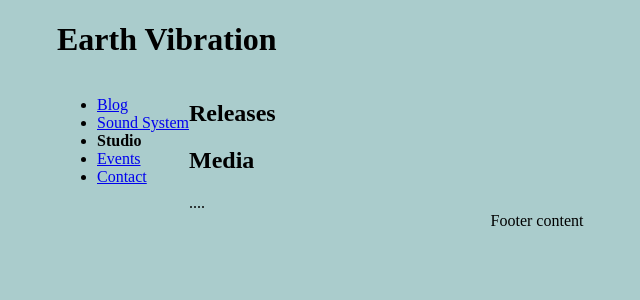
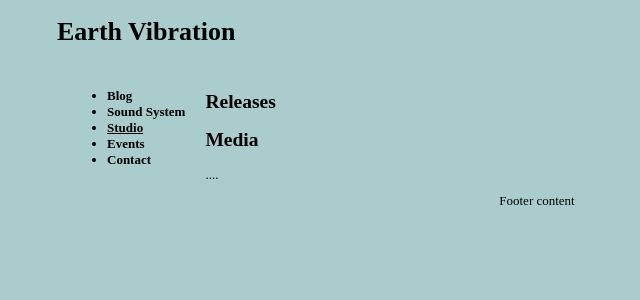
Before and after one commit to mhelmer/earthvibration_web, a Django app: page /studio/ in a window 1280 px wide. Shown: the top 300 px of the page, without its empty margins (103-743 px from the left). Run offline with Django 3.2, Linux system fonts and the light colour scheme; parts of the project's set-up code (start-up, migrations or seed data) failed here and were passed over.

Commit message:
Make the HTML more HTML5, update css

```diff
--- a/earthvibration/static/css/style.css
+++ b/earthvibration/static/css/style.css
@@ -1,22 +1,25 @@
 body {
-  background: #aacccc;
-  color: #000000;
+  background: #acc;
+  color: #000;
+  font-size: 81.3%;
 }
-dt, dd {
+#events dt, dd {
 	display: inline;
 	margin: 0;
 }
-dt {
+#events dt {
 	font-weight: bold;
 }
-dd:after {
+#events dd:after {
 	content: '\A';
 	white-space: pre;
 }
-#nav, #content {
+nav, main {
 	float: left;
+	margin: 10px;
+	display:inline-block;
 }
-#footer {
+footer {
 	clear: both;
 	text-align: center;
 }
@@ -24,3 +27,39 @@ dd:after {
 	margin: 0 auto;
 	width: 960px;
 }
+a {
+	font-weight: bold;
+	text-decoration: none;
+	color: #000;
+}
+a:hover {
+	text-decoration: underline;
+}
+.nav-active {
+	text-decoration: underline;
+}
+.tags a {
+	font-size: 0.8em;
+}
+.tags li {
+	display: inline;
+	margin: 0.3em;
+}
+ul.tags {
+    list-style:none;
+    padding-left: 0;
+}
+
+.blog-detail form input,
+.blog-detail form textarea {
+	background: transparent;
+	border: 1px solid #000;
+}
+.blog-detail label {
+	width: 150px;
+	display: inline-block;
+}
+
+dl#comments {
+	border: 1px solid #000;
+}
--- a/earthvibration/templates/base.html
+++ b/earthvibration/templates/base.html
@@ -12,12 +12,12 @@
 </head>
 <body>
 <div id="wrapper">
-	<div id="header">
+	<header>
 		<h1>Earth Vibration</h1>
-	</div>
-	<div id="nav">
+	</header>
+	<nav>
 	{% block nav %}
-	<ul>
+		<ul>
 			<li>{% block nav-blog %}<a href="{% url "index" %}">Blog</a>{% endblock %}</li>
 			<li>{% block nav-soundsystem %}<a href="{% url "soundsystem" %}">Sound System</a>{% endblock %}</li>
 			<li>{% block nav-studio %}<a href="{% url "studio" %}">Studio</a>{% endblock %}</li>
@@ -25,15 +25,15 @@
 			<li>{% block nav-contact %}<a href="{% url "contact" %}">Contact</a>{% endblock %}</li>
 		</ul>
 	{% endblock %}
-	</div>
-	<div id="content">
+	</nav>
+	<main>
 		{% block main %}
 		<p>My Content</p>
 		{% endblock %}
-	</div>
-	<div id="footer">
+	</main>
+	<footer>
 		Footer content
-	</div>
+	</footer>
 </div>
 </body>
 </html>
--- a/events/templates/events/detail.html
+++ b/events/templates/events/detail.html
@@ -1,5 +1,6 @@
 {% extends "base.html" %}
 {% block main %}
+<div id="events">
 {% if event.published %}
 	<h1> {{event.name}}</h1>
 	{% if event.flyer %}
@@ -27,4 +28,5 @@
 {% else %}
 	<p> Event not published </p>
 {% endif %}
+</div>
 {% endblock %}
```
